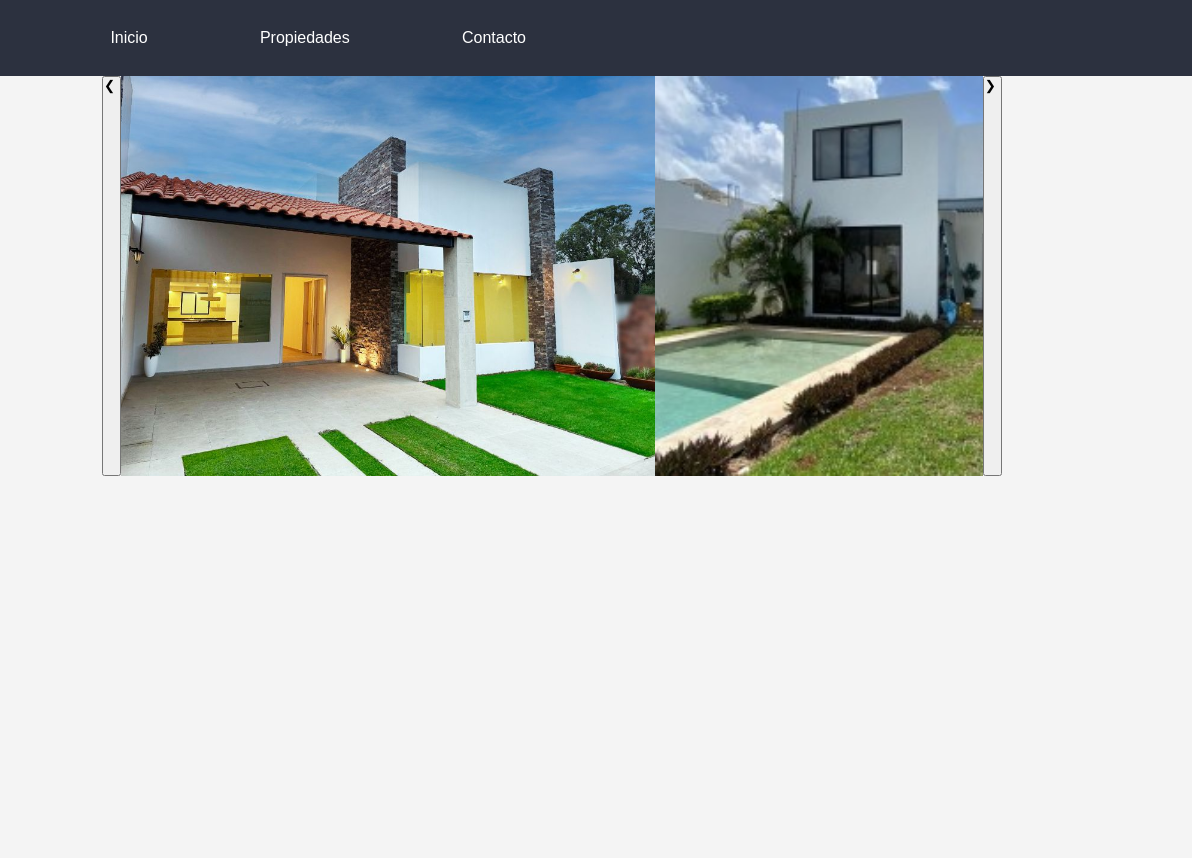
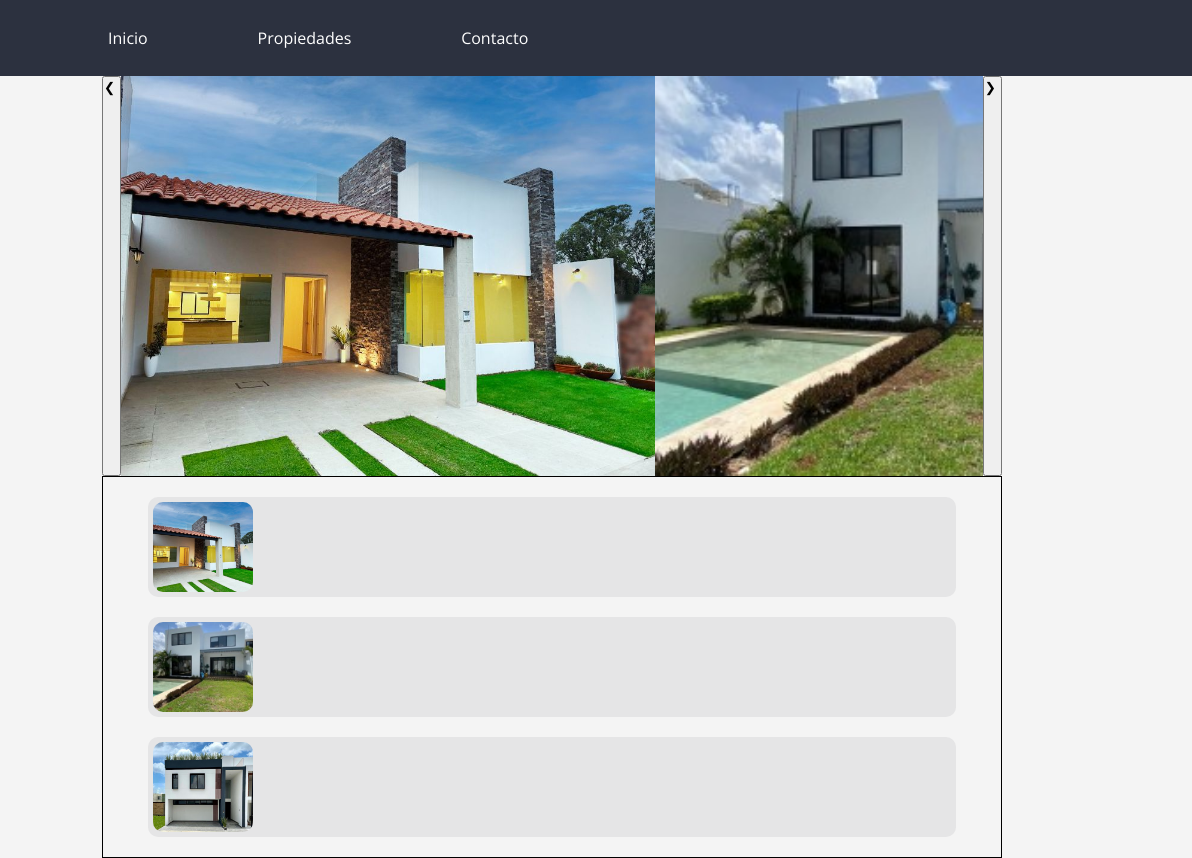
Before and after one commit to DeysChain/aid-inmobiliaria, a plain HTML site: page index.html in a window 1280 px wide. Shown: the full height of the page, 88-1280 px from the left. Before the commit the page ends 800 px from the top, so only its background shows below. Drawn offline with nearby package versions, Linux system fonts and the light colour scheme; a web font is replaced by a local one.

Commit message:
card design in progress

```diff
--- a/index.html
+++ b/index.html
@@ -5,6 +5,7 @@
     <meta name="viewport" content="width=device-width, initial-scale=1.0">
     <title>AID Inmobiliaría</title>
     <link rel="stylesheet" href="styles/main.css">
+    <link rel="stylesheet" href="styles/cards.css">
     <script src="scripts/main.js"></script>
     <style>
         @import url('https://fonts.googleapis.com/css2?family=Playfair+Display:ital,wght@0,400..900;1,400..900&display=swap');
@@ -25,7 +26,6 @@
     <main>
         <section id="properties">
             <div class="properties-slider">
-                <!-- Aquí se cargarán las propiedades -->
                 <button id="prev-btn" class="slider-button">❮</button>
                  <div class="slider-container">
                     <img src="images/property1.jpg" alt="Propiedad 1">
@@ -35,6 +35,28 @@
                 <button id="next-btn" class="slider-button">❯</button>
             </div>
         </section>
+        <section class="cards-container">
+            <div class="card">
+                <img class="card-image" src="images/property1.jpg" alt="property 1">
+                <div class="card-description">
+                    <h2 class="card-title">
+                    <p class="card-info"></p>
+                </div>
+                <div class="card-attributes">
+                </div>
+
+            </div>
+            <div class="card">
+                <img class="card-image" src="images/property2.jpg" alt="property 2">
+
+            </div>
+            <div class="card">
+                <img class="card-image" src="images/property3.jpg" alt="property 3">
+
+            </div>
+        </section>
+
+    </main>
     <div id="app"></div>
     <script src="scripts/main.js"></script>
 </body>
--- /dev/null
+++ b/styles/cards.css
@@ -0,0 +1,42 @@
+/*Google Font: Open Sans*/
+@import url('https://fonts.googleapis.com/css2?family=Open+Sans:ital,wght@0,300..800;1,300..800&display=swap');
+* {
+    margin: 0;
+    padding: 0;
+    box-sizing: border-box;
+    font-family: "Open Sans", sans-serif;
+}
+
+.cards-container {
+    border: 1px solid black;
+    margin: auto;
+    max-width: 900px;
+    min-width: 500px;
+    width: 90%;
+}
+
+.card {
+    position: relative;
+    margin: 20px auto;
+    width: 90%;
+    height: 100px;
+    align-items: center;
+    display: flex;
+    background-color: #2c313f13;
+    border-radius: 10px;
+    transition: background-color 300ms;
+}
+
+.card:hover {
+    background-color: #05154228;
+}
+
+.card-image {
+    display: block;
+    position: relative;
+    margin-left: 5px;
+    width: 100px;
+    height: 90%;
+    object-fit: cover;
+    border-radius: 10px;
+}
```
